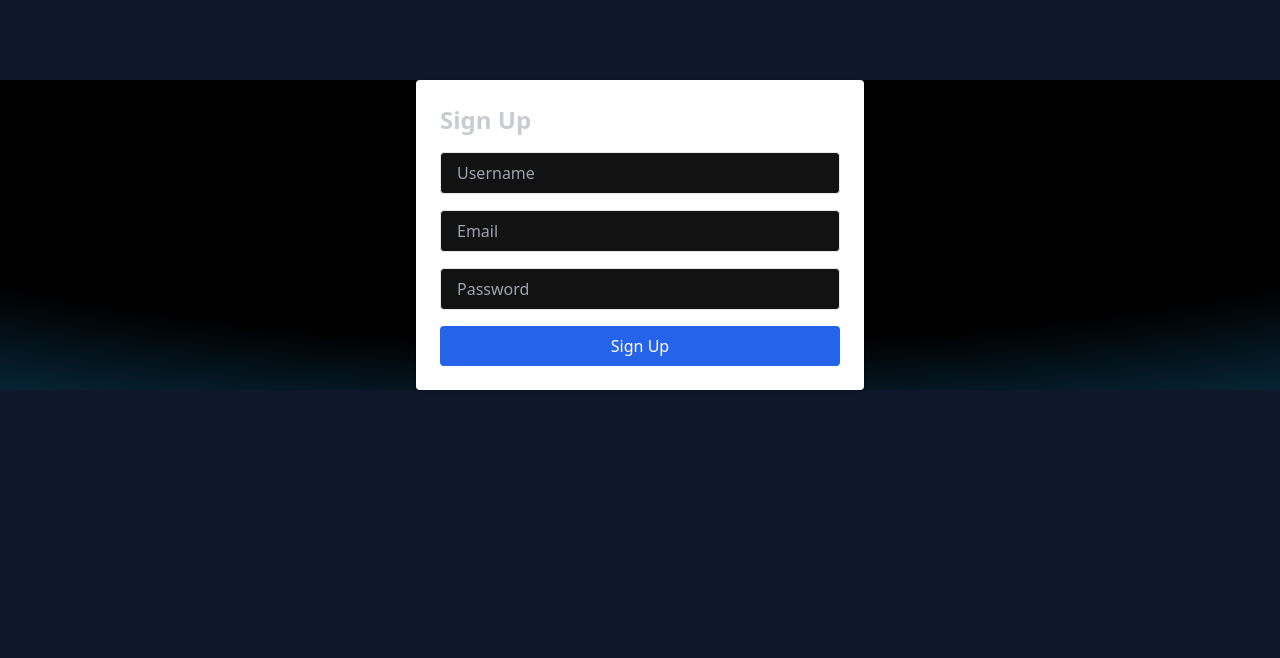
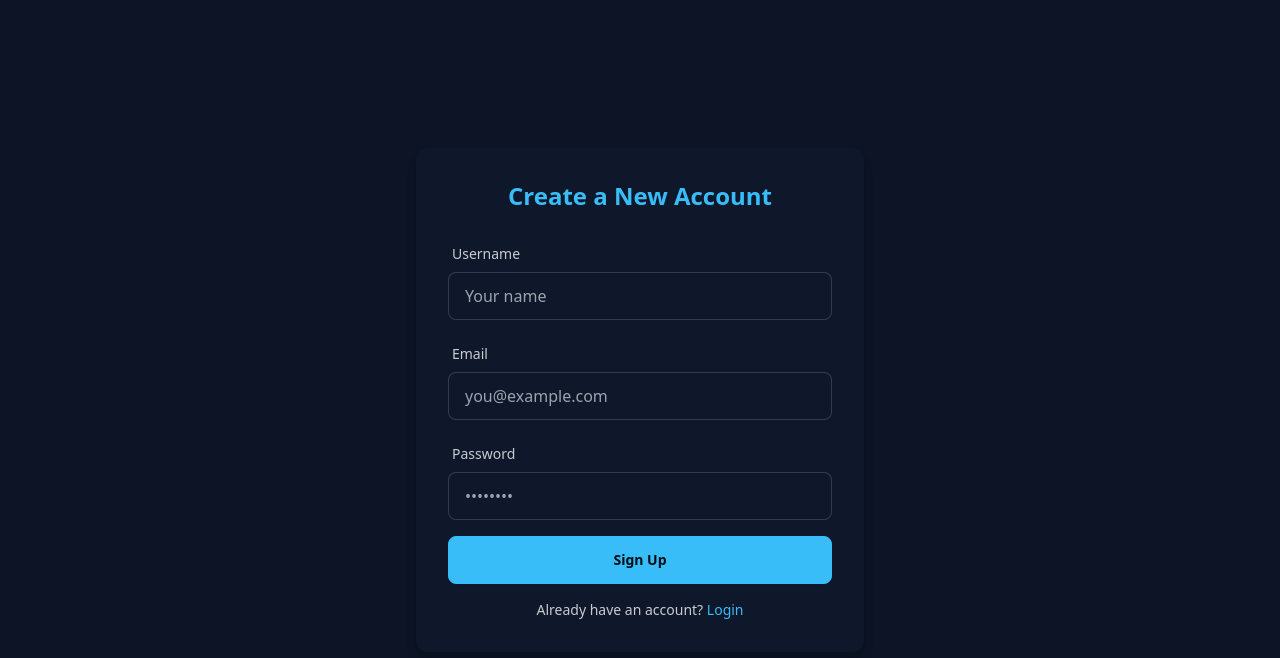
Before and after one commit to ashutosh273git/Notify, a React (Vite) app in the folder frontend/: page /signup in a window 1280 px wide. Shown: the top 658 px of the page. Built offline with nearby package versions, Linux system fonts and the light colour scheme.

Commit message:
enhanced login and signup page

```diff
--- a/frontend/src/pages/Login.jsx
+++ b/frontend/src/pages/Login.jsx
@@ -1,6 +1,7 @@
 import { useState } from "react";
 import api from "../libs/axios";
-import { useNavigate } from "react-router-dom";
+import { useNavigate, Link } from "react-router-dom";
+import toast from "react-hot-toast";
 
 const Login = () => {
   const navigate = useNavigate();
@@ -8,45 +9,87 @@ const Login = () => {
     email: "",
     password: "",
   });
+  const [loading, setLoading] = useState(false);
 
   const handleChange = (e) =>
     setForm({ ...form, [e.target.name]: e.target.value });
 
   const handleSubmit = async (e) => {
     e.preventDefault();
+
+    const { email, password } = form;
+    if (!email || !password) {
+      toast.error("All fields are required");
+      return;
+    }
+
+    setLoading(true);
     try {
-      const res = await api.post("/auth/login", form);
-      console.log("Login success:", res.data);
+      await api.post("/auth/login", form);
+      toast.success("Logged in successfully");
       navigate("/");
     } catch (err) {
-      alert(err.response?.data?.message || "Login failed");
+      toast.error(err.response?.data?.message || "Login failed");
+    } finally {
+      setLoading(false);
     }
   };
 
   return (
-    <div className="max-w-md mx-auto mt-20 p-6 shadow rounded bg-white">
-      <h2 className="text-2xl font-bold mb-4">Log In</h2>
+    <div className="min-h-screen bg-base-200 flex items-center justify-center px-4">
+      <div className="w-full max-w-md bg-base-100 shadow-lg rounded-xl p-8">
+        <h2 className="text-2xl font-bold text-center mb-6 text-primary">
+          Login to Your Account
+        </h2>
+
         <form onSubmit={handleSubmit} className="space-y-4">
+          <div className="form-control">
+            <label className="label">
+              <span className="label-text">Email</span>
+            </label>
             <input
               name="email"
-          placeholder="Email"
               type="email"
-          className="w-full border px-4 py-2 rounded"
+              placeholder="you@example.com"
+              className="input input-bordered"
               value={form.email}
               onChange={handleChange}
             />
+          </div>
+
+          <div className="form-control">
+            <label className="label">
+              <span className="label-text">Password</span>
+            </label>
             <input
               name="password"
-          placeholder="Password"
               type="password"
-          className="w-full border px-4 py-2 rounded"
+              placeholder="••••••••"
+              className="input input-bordered"
               value={form.password}
               onChange={handleChange}
             />
-        <button className="w-full bg-green-600 text-white py-2 rounded hover:bg-green-700">
-          Log In
+          </div>
+
+          <button
+            className="btn btn-primary w-full"
+            disabled={loading}
+            type="submit"
+          >
+            {loading ? "Logging in..." : "Login"}
           </button>
         </form>
+
+        <p className="mt-4 text-center text-sm">
+          Don’t have an account?{" "}
+          <Link
+            to="/signup"
+            className="text-primary font-medium hover:underline"
+          >
+            Sign up
+          </Link>
+        </p>
+      </div>
     </div>
   );
 };
--- a/frontend/src/pages/SignUp.jsx
+++ b/frontend/src/pages/SignUp.jsx
@@ -1,6 +1,7 @@
 import { useState } from "react";
 import api from "../libs/axios";
-import { useNavigate } from "react-router-dom";
+import { useNavigate, Link } from "react-router-dom";
+import toast from "react-hot-toast";
 
 const Signup = () => {
   const navigate = useNavigate();
@@ -9,52 +10,101 @@ const Signup = () => {
     email: "",
     password: "",
   });
+  const [loading, setLoading] = useState(false);
 
   const handleChange = (e) =>
     setForm({ ...form, [e.target.name]: e.target.value });
 
   const handleSubmit = async (e) => {
     e.preventDefault();
+    const { username, email, password } = form;
+
+    if (!username || !email || !password) {
+      toast.error("All fields are required");
+      return;
+    }
+
+    setLoading(true);
     try {
-      const res = await api.post("/auth/signup", form);
-      console.log("Signup success:", res.data);
-      navigate("/login"); // Or redirect to /notes if you prefer
+      await api.post("/auth/signup", form);
+      toast.success("Signup successful");
+      navigate("/login");
     } catch (err) {
-      alert(err.response?.data?.message || "Signup failed");
+      toast.error(err.response?.data?.message || "Signup failed");
+    } finally {
+      setLoading(false);
     }
   };
 
   return (
-    <div className="max-w-md mx-auto mt-20 p-6 shadow rounded bg-white">
-      <h2 className="text-2xl font-bold mb-4">Sign Up</h2>
+    <div className="min-h-screen bg-base-200 flex items-center justify-center px-4">
+      <div className="w-full max-w-md bg-base-100 shadow-lg rounded-xl p-8">
+        <h2 className="text-2xl font-bold text-center mb-6 text-primary">
+          Create a New Account
+        </h2>
+
         <form onSubmit={handleSubmit} className="space-y-4">
+          <div className="form-control">
+            <label className="label">
+              <span className="label-text">Username</span>
+            </label>
             <input
               name="username"
-          placeholder="Username"
-          className="w-full border px-4 py-2 rounded"
+              type="text"
+              placeholder="Your name"
+              className="input input-bordered"
               value={form.username}
               onChange={handleChange}
             />
+          </div>
+
+          <div className="form-control">
+            <label className="label">
+              <span className="label-text">Email</span>
+            </label>
             <input
               name="email"
-          placeholder="Email"
               type="email"
-          className="w-full border px-4 py-2 rounded"
+              placeholder="you@example.com"
+              className="input input-bordered"
               value={form.email}
               onChange={handleChange}
             />
+          </div>
+
+          <div className="form-control">
+            <label className="label">
+              <span className="label-text">Password</span>
+            </label>
             <input
               name="password"
-          placeholder="Password"
               type="password"
-          className="w-full border px-4 py-2 rounded"
+              placeholder="••••••••"
+              className="input input-bordered"
               value={form.password}
               onChange={handleChange}
             />
-        <button className="w-full bg-blue-600 text-white py-2 rounded hover:bg-blue-700">
-          Sign Up
+          </div>
+
+          <button
+            className="btn btn-primary w-full"
+            disabled={loading}
+            type="submit"
+          >
+            {loading ? "Signing up..." : "Sign Up"}
           </button>
         </form>
+
+        <p className="mt-4 text-center text-sm">
+          Already have an account?{" "}
+          <Link
+            to="/login"
+            className="text-primary font-medium hover:underline"
+          >
+            Login
+          </Link>
+        </p>
+      </div>
     </div>
   );
 };
```
Lines whose indentation alone changed are shown as unchanged.
